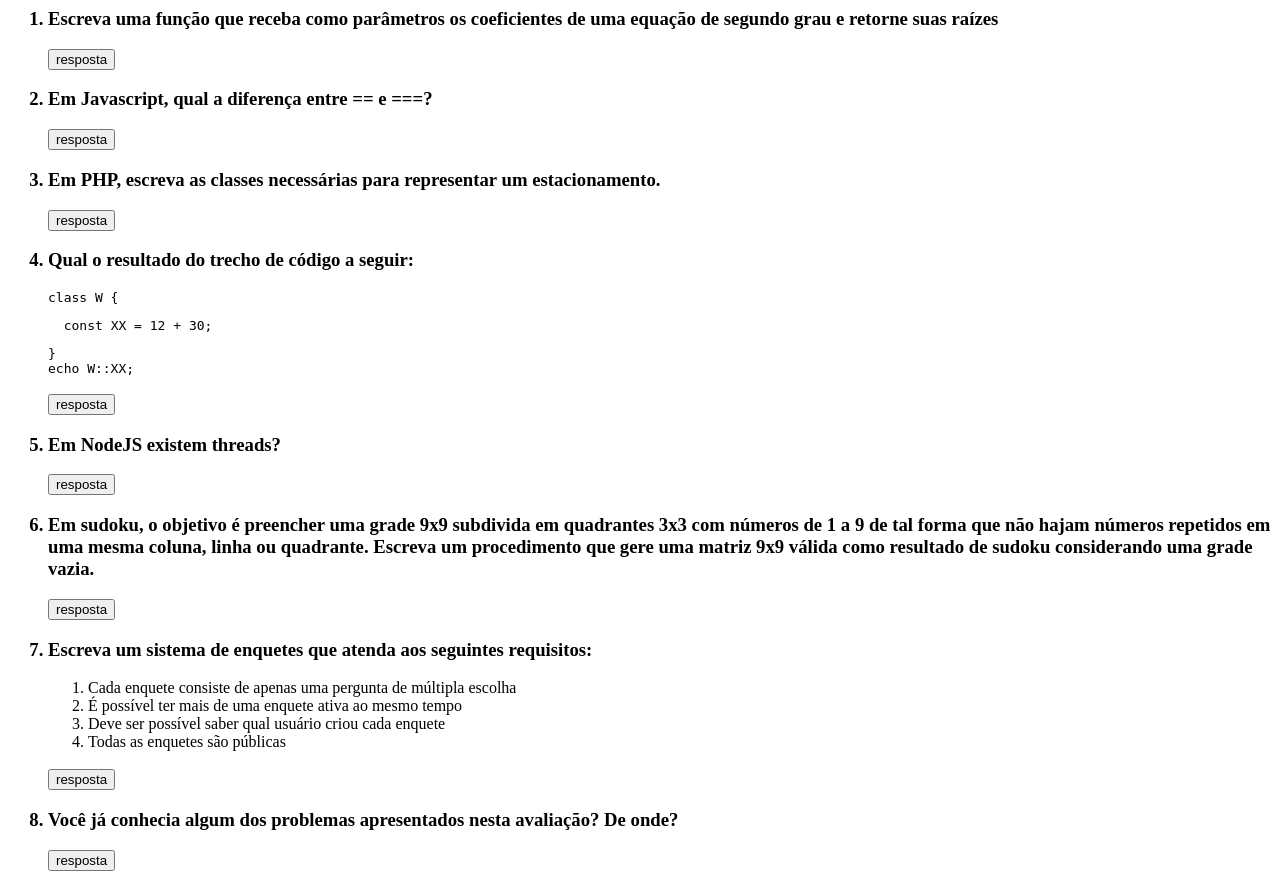
After one commit to eduao/hotjunior, a PHP site: page /questoes.php in a window 1280 px wide. The commit adds this page. Run offline with PHP 8.4, Linux system fonts and the light colour scheme.

Commit message:
Gerador de questões e armazenamento de questões em um array separado para não poluir o index

```diff
--- /dev/null
+++ b/lista_questoes.php
@@ -0,0 +1,46 @@
+<?php
+    $array_lista = array(
+        array(
+            "enunciado" => "Escreva uma função que receba como parâmetros os coeficientes de uma equação de segundo grau e retorne suas raízes",
+            "botao" => "um"
+        ),
+        array(
+            "enunciado" => "Em Javascript, qual a diferença entre == e ===?",
+            "botao" => "dois"
+        ),
+        array(
+            "enunciado" => "Em PHP, escreva as classes necessárias para representar um estacionamento.",
+            "botao" => "tres"
+        ),
+        array(
+            "enunciado" => "Qual o resultado do trecho de código a seguir:",
+            "botao" => "quatro",
+            "codigo" => "<span class='funcao'>class</span> <span class='nomeClasse'>W</span> { <br>
+                <p>&emsp;&emsp;<span class='funcao'>const</span> <span class='nomeClasse'>XX</span> = <span class='funcao'>12 + 30</span>;</p>
+            } <br>
+            <span class='funcao'>echo</span> W::XX; <br>"
+        ),
+        array(
+            "enunciado" => "Em NodeJS existem threads?",
+            "botao" => "cinco"
+        ),
+        array(
+            "enunciado" => "Em sudoku, o objetivo é preencher uma grade 9x9 subdivida em quadrantes 3x3 com números de 1 a 9 de tal forma que não hajam números repetidos em uma mesma coluna, linha ou quadrante. Escreva um procedimento que gere uma matriz 9x9 válida como resultado de sudoku considerando uma grade vazia.",
+            "botao" => "seis"
+        ),
+        array(
+            "enunciado" => "Escreva um sistema de enquetes que atenda aos seguintes requisitos:",
+            "requisitos" => array(
+                "Cada enquete consiste de apenas uma pergunta de múltipla escolha",
+                "É possível ter mais de uma enquete ativa ao mesmo tempo",
+                "Deve ser possível saber qual usuário criou cada enquete",
+                "Todas as enquetes são públicas"
+            ),
+            "botao" => "sete"
+        ),
+        array(
+            "enunciado" => "Você já conhecia algum dos problemas apresentados nesta avaliação? De onde?",
+            "botao" => "oito"
+        ),
+    );
+?>
--- /dev/null
+++ b/questoes.php
@@ -0,0 +1,84 @@
+<?php
+    // Gerador da lista de questões
+
+    // Requer a lista de questões
+    require("lista_questoes.php");
+
+    // Método para criarBotão
+    // @params $string - action para onde será redirecionado
+    // @description Imprime um formulário com um botão de redirecionamento da página para o @param
+    function criarBotao($string) {
+
+        echo '<form action="'.$string.'.php" method="get">'
+            . '<input type="submit" value="resposta">'
+            . '</form>';
+    }
+
+
+    // Caso haja algum enunciado na lista_questoes
+    if (isset($array_lista) && count($array_lista) > 0) {
+
+        echo '<ol>';
+
+        foreach ($array_lista as $questao) {
+
+            $tem_alem_enunciado = false;
+
+            // Imprime o padrão de cada enunciado
+            echo '<h3><li>';
+            echo $questao['enunciado'];
+            echo '</li></h3>';
+
+            // Caso haja requisitos no enunciado
+            if (isset($questao['requisitos'])) {
+
+                // Seta a flag para caracterizar que tem algo além do enunciado
+                $tem_alem_enunciado = true;
+
+                // Inicia uma nova listagem
+                echo '<ol>';
+
+                // Imprime cada requisito
+                foreach ($questao['requisitos'] as $requisito) {
+                    echo '<li>';
+                    echo $requisito;
+                    echo '</li>';
+                }
+                // Fim da listagem de requisitos
+                echo '</ol>';
+            }
+
+            // Caso haja codigo
+            if (isset($questao['codigo'])) {
+
+                // Seta que possui além do enunciado
+                $tem_alem_enunciado = true;
+
+                // Imprime código
+                echo '<code>';
+                echo $questao['codigo'];
+                echo '</code>';
+
+            }
+
+            // Caso tiver algo além do enunciado
+            // Imprime uma quebra de linha
+            if ($tem_alem_enunciado) {
+                echo '<br>';
+            }
+
+            // Caso tenha um botão
+            if(isset($questao['botao'])) {
+
+                // Chama o método para criar botão
+                criarBotao($questao['botao']);
+            }
+
+
+        } // Fim foreach array_lista
+
+        echo '</ol>';
+    } // Fim Se Tem array_lista e size > 0
+
+
+?>
```
Also changed, not shown: index.php (+1 -43 lines).
